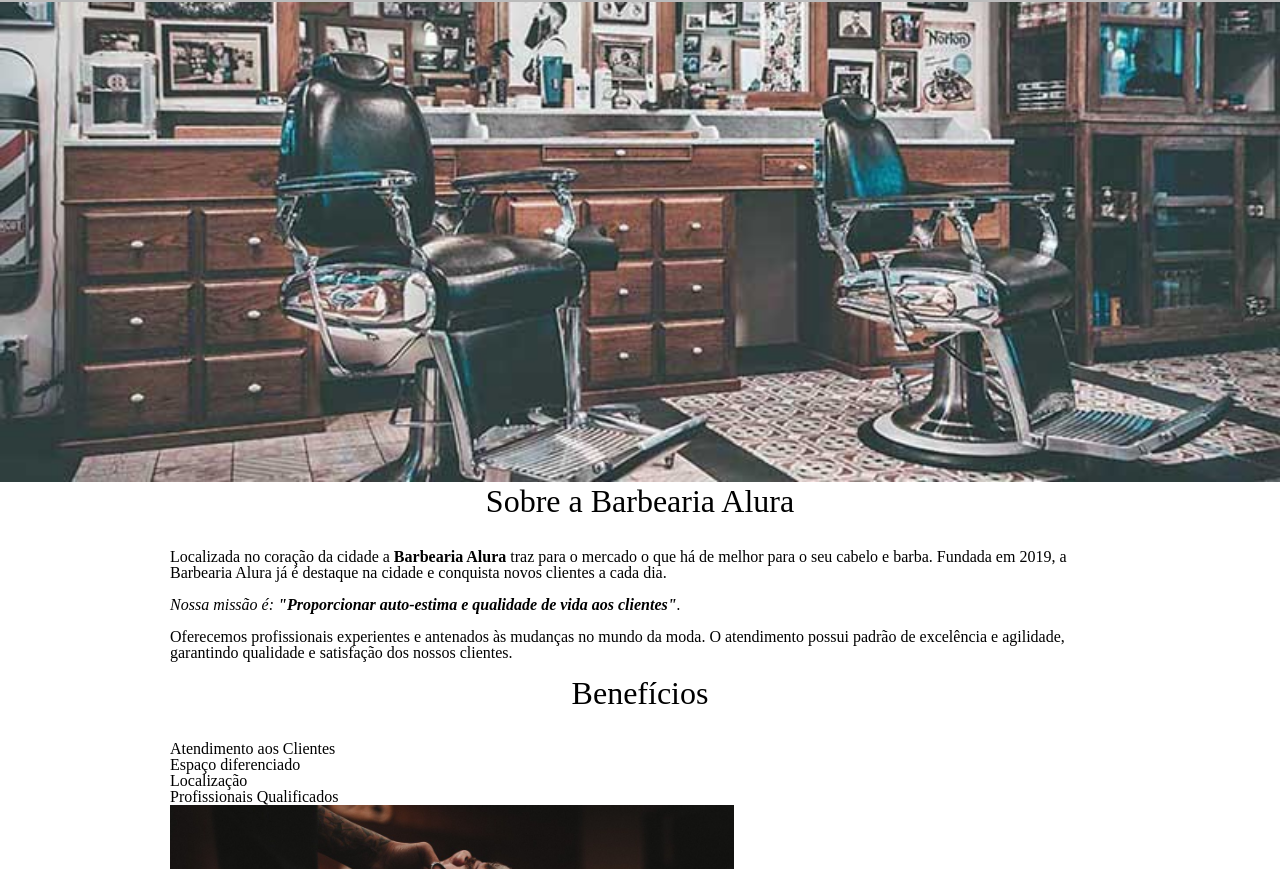
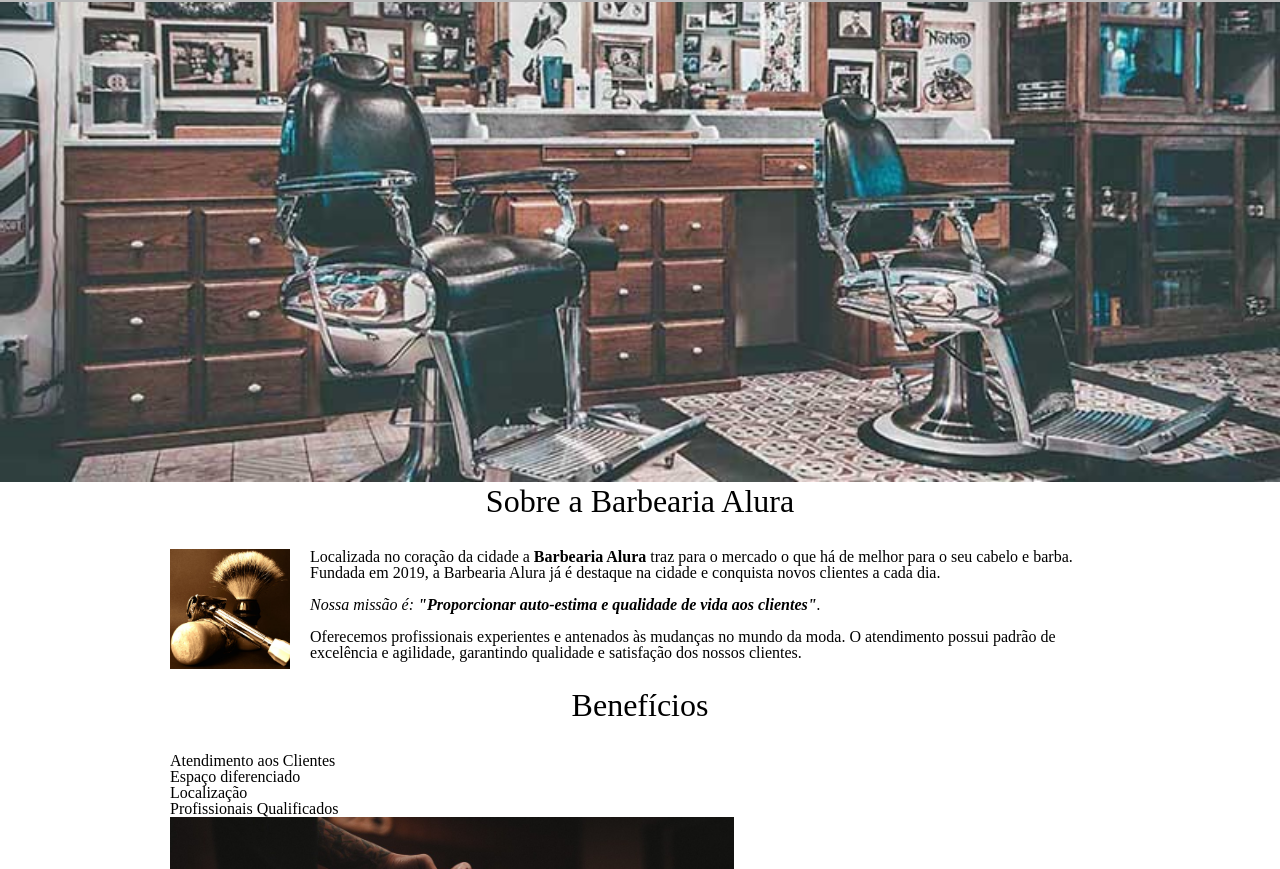
Before and after one commit to lfullmann/Alura_HTML_CSS_4, a plain HTML site: page index.html in a window 1280 px wide. Shown: the part 291-1160 px from the top of the page. Drawn offline with Linux system fonts and the light colour scheme.

Commit message:
Acerto elementos

```diff
--- a/index.html
+++ b/index.html
@@ -26,6 +26,12 @@
     <main>
       <section class="principal">
         <h2 class="titulo-principal">Sobre a Barbearia Alura</h2>
+
+        <img
+          class="utensilios"
+          src="utensilios.jpg"
+          alt="Utensilios de barbearia."
+        />
 
         <p>
           Localizada no coração da cidade a
--- a/style.css
+++ b/style.css
@@ -158,6 +158,7 @@ th {
   text-align: center;
   font-size: 2em;
   margin: 0 0 1em;
+  clear: left;
 }
 
 .principal p {
@@ -171,6 +172,11 @@ th {
 .principal em {
   font-style: italic;
 }
+.utensilios {
+  width: 120px;
+  float: left;
+  margin: 0 20px 20px 0;
+}
 
 .imagembeneficios {
   width: 60%;
```
Also changed, not shown: utensilios.jpg (added).
